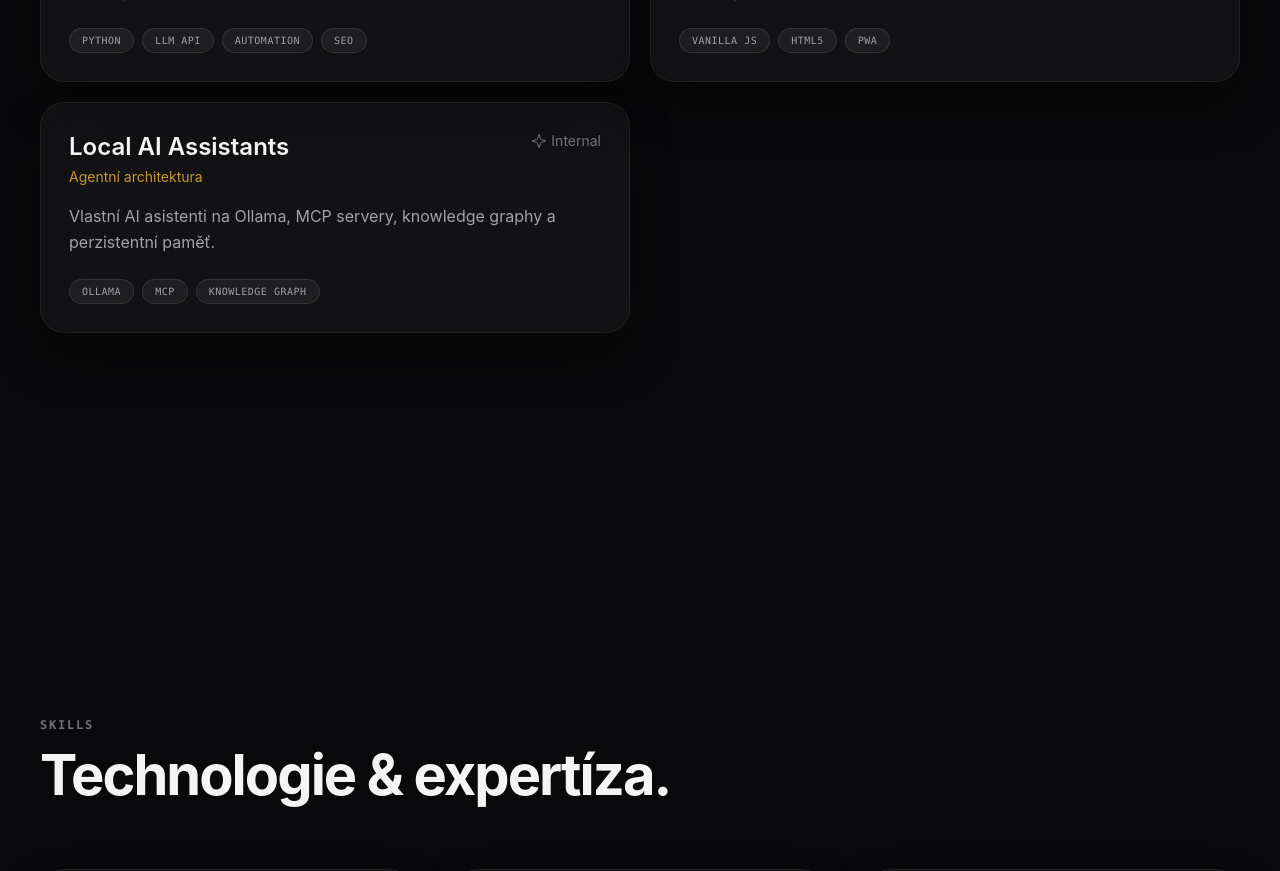
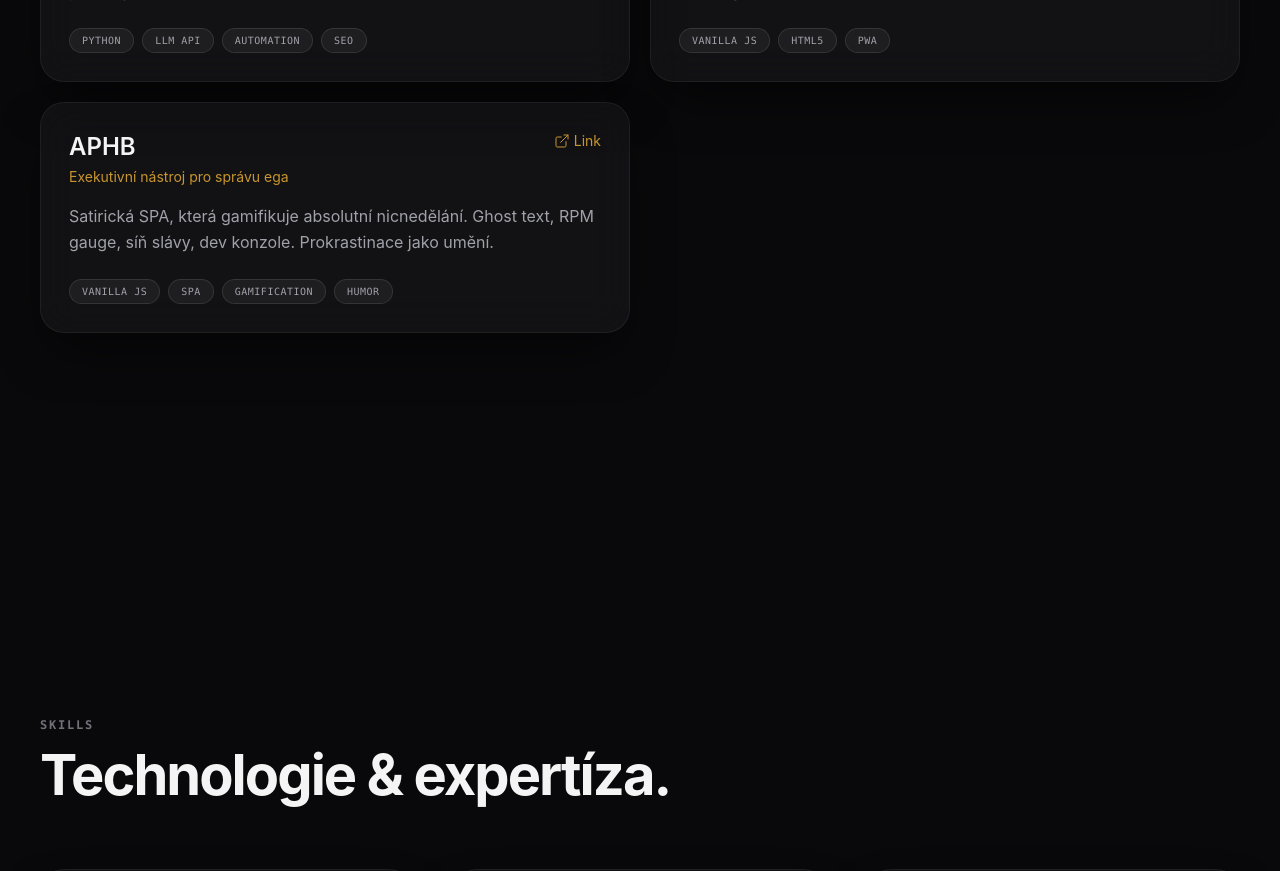
Before and after one commit to Peter-Pix/petrpiskacek.cz, a Next.js app: page / in a window 1280 px wide. Shown: the part 5440-6311 px from the top of the page. Built offline with nearby package versions, Linux system fonts and the light colour scheme.

Commit message:
feat: APHB project added to portfolio
- Satirická SPA pro gamifikaci nicnedělání
- Ghost text, RPM gauge, síň slávy, dev konzole
- Vanilla JS, HTML/CSS/JS, no build
- Build OK

```diff
--- a/src/components/Projects.tsx
+++ b/src/components/Projects.tsx
@@ -61,11 +61,11 @@ const projects: Project[] = [
     href: "https://scrollo.vercel.app/",
   },
   {
-    name: "Local AI Assistants",
-    tagline: "Agentní architektura",
-    description: "Vlastní AI asistenti na Ollama, MCP servery, knowledge graphy a perzistentní paměť.",
-    tags: ["Ollama", "MCP", "Knowledge Graph"],
-    href: null,
+    name: "APHB",
+    tagline: "Exekutivní nástroj pro správu ega",
+    description: "Satirická SPA, která gamifikuje absolutní nicnedělání. Ghost text, RPM gauge, síň slávy, dev konzole. Prokrastinace jako umění.",
+    tags: ["Vanilla JS", "SPA", "Gamification", "Humor"],
+    href: "https://github.com/Peter-Pix/APHB",
   },
 ];
 
```
